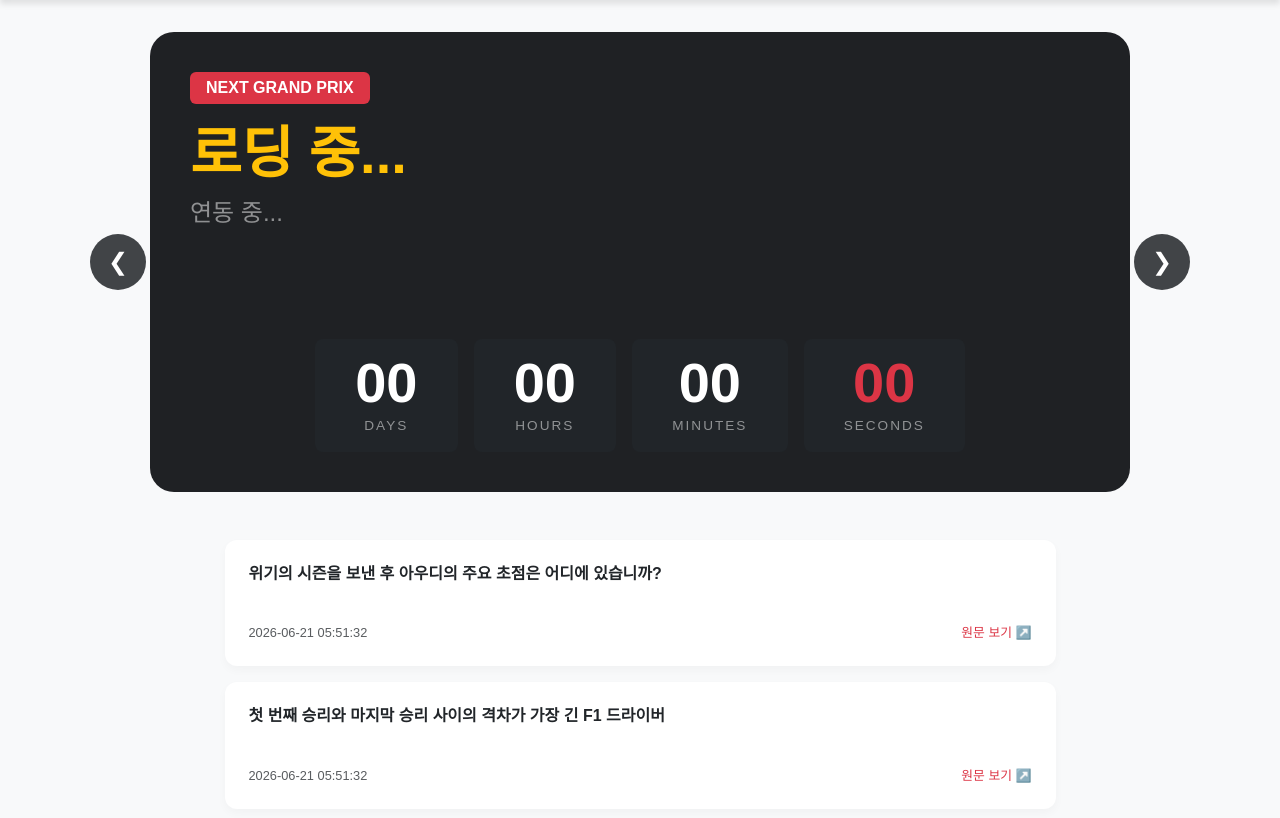
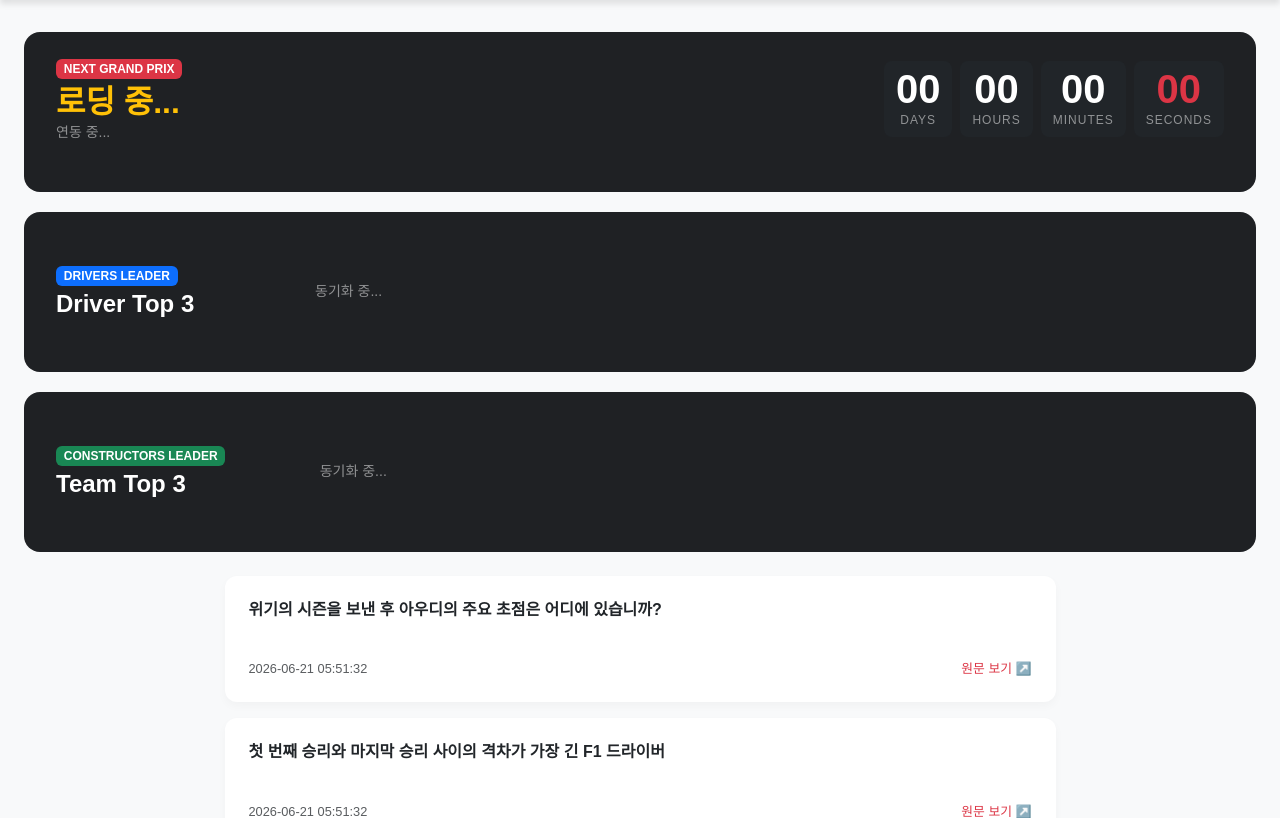
Before and after one commit to comp0604/f1aggregator, a Flask app: page / in a window 1280 px wide. Shown: the part 96-914 px from the top of the page. Run offline with Flask 3, Linux system fonts and the light colour scheme; data comes from the database, SQL or seed files in the repository.

Commit message:
대시보드를 화살표 없는 전체 횡폭 슬림 3줄 레이아웃으로 변경

```diff
--- a/templates/index.html
+++ b/templates/index.html
@@ -12,121 +12,103 @@
         .f1-logo { color: white; text-decoration: none; transition: opacity 0.2s; }
         .f1-logo:hover { opacity: 0.8; color: white; }
 
-        /* 📦 초대형 슬라이더 컨테이너 */
-        .dashboard-slider-wrapper {
-            position: relative;
-            max-width: 1100px;
-            margin: 0 auto 3rem auto;
-            padding: 0 60px;
-        }
-
-        /* 🏎️ 초대형 대시보드 카드 */
-        .dashboard-card {
+        /* 🏎️ 화면 횡을 가득 채우는 슬림 대시보드 행(Row) 스타일 */
+        .dashboard-row-card {
             position: relative;
             background-color: #1f2124;
             border: none;
-            border-radius: 24px;
+            border-radius: 16px;
             color: white;
             cursor: pointer;
             transition: transform 0.2s, box-shadow 0.2s;
-            min-height: 460px; /* 화면 절반 수준의 높이 */
+            min-height: 160px; /* 💥 높이를 슬림하게 줄임 */
             overflow: hidden;
-            display: none;
-            padding: 2.5rem !important;
+            padding: 1.5rem 2rem !important;
+            margin-bottom: 1.25rem; /* 행 사이 간격 */
+            width: 100%;
         }
-        .dashboard-card.active {
-            display: flex;
-            flex-direction: column;
-            justify-content: space-between;
-        }
-        .dashboard-card:hover {
-            transform: translateY(-6px);
-            box-shadow: 0 15px 35px rgba(225, 6, 0, 0.25);
+        .dashboard-row-card:hover {
+            transform: translateY(-3px);
+            box-shadow: 0 8px 20px rgba(225, 6, 0, 0.18);
         }
 
-        /* 🌌 분위기용 흐릿한 배경 레이어 */
-        .dashboard-card::before {
+        /* 🌌 배경 분위기용 블러 레이어 */
+        .dashboard-row-card::before {
             content: "";
             position: absolute;
             top: 0; left: 0; right: 0; bottom: 0;
             background-image: var(--bg-image, none);
             background-size: cover;
             background-position: center;
-            filter: blur(12px) brightness(0.25); /* 블러를 더 주어 몽환적인 분위기 연출 */
+            filter: blur(15px) brightness(0.25);
             transform: scale(1.1);
             z-index: 0;
             transition: background-image 0.5s ease-in-out;
         }
 
-        .dashboard-card > * {
+        .dashboard-row-card > * {
             position: relative;
             z-index: 1;
         }
 
-        /* ◀ ▶ 화살표 버튼 */
-        .slider-arrow {
-            position: absolute;
-            top: 50%;
-            transform: translateY(-50%);
-            width: 56px;
-            height: 56px;
-            background-color: rgba(33, 37, 41, 0.85);
-            color: white;
-            border: none;
-            border-radius: 50%;
-            font-size: 1.5rem;
+        /* ↔️ 가로 정렬을 위한 내부 컨텐츠 컨테이너 */
+        .row-content {
+            display: flex;
+            align-items: center;
+            justify-content: space-between;
+            width: 100%;
+            flex-wrap: wrap;
+            gap: 1.5rem;
+        }
+
+        /* ⏰ 타이머 크기 슬림화 조정 */
+        .timer-num { font-size: 2.5rem !important; font-weight: 800; line-height: 1; }
+        .timer-label { font-size: 0.75rem; letter-spacing: 1px; margin-top: 2px; }
+
+        /* 🏆 3열 가로 정렬을 위한 랭킹 보드 너비 확보 */
+        .rank-container {
+            flex-grow: 1;
+            max-width: 700px;
+            display: flex;
+            gap: 10px;
+        }
+        .mini-rank-row {
+            background-color: rgba(255,255,255,0.09);
+            border-radius: 8px;
+            padding: 10px 18px;
+            font-size: 1.05rem;
+            font-weight: bold;
+            flex: 1; /* 세 개가 가로로 똑같은 비율로 나열됨 */
+            display: flex;
+            justify-content: space-between;
+            align-items: center;
+        }
+
+        /* ✨ 줄어든 높이에 맞춘 짤림 방지 전면 이미지 */
+        .fg-image-wrapper {
+            width: 110px;
+            height: 110px;
             display: flex;
             align-items: center;
             justify-content: center;
-            cursor: pointer;
-            transition: background-color 0.2s;
-            z-index: 10;
-        }
-        .slider-arrow:hover { background-color: #e10600; }
-        .slider-arrow.prev-btn { left: 0; }
-        .slider-arrow.next-btn { right: 0; }
-
-        /* ⏰ 디데이 타이머 */
-        .timer-num { font-size: 3.5rem !important; font-weight: 800; line-height: 1; }
-        .timer-label { font-size: 0.85rem; letter-spacing: 2px; margin-top: 5px; }
-
-        /* 🏆 랭킹 리스트 레이아웃 구조 */
-        .rank-container { flex-grow: 1; max-width: 550px; }
-        .mini-rank-row {
-            background-color: rgba(255,255,255,0.09);
-            border-radius: 10px;
-            padding: 14px 24px;
-            margin-bottom: 10px;
-            font-size: 1.2rem;
-            font-weight: bold;
-        }
-
-        /* ✨ 짤림 방지용 전면 실시간 이미지 오버레이 스펙 */
-        .fg-image-wrapper {
-            display: flex;
-            align-items: center;
-            justify-content: center;
-            width: 220px;
-            height: 220px;
+            flex-shrink: 0;
         }
         .dash-foreground-img {
             width: 100%;
             height: 100%;
-            box-shadow: 0 12px 24px rgba(0,0,0,0.4);
-            border: 4px solid rgba(255, 255, 255, 0.2);
-            display: none; /* 이미지 로드 전 임시 숨김 */
+            box-shadow: 0 6px 15px rgba(0,0,0,0.4);
+            border: 3px solid rgba(255, 255, 255, 0.25);
+            display: none;
         }
-        /* 드라이버: 인물 중심이므로 원형 크롭 및 상단 고정 조절 */
         #driver-avatar {
             border-radius: 50%;
             object-fit: cover;
             object-position: center 15%;
         }
-        /* 팀 로고: 투명하거나 짤리면 안 되므로 흰 배경 베이스에 안쪽 여백 배치 */
         #team-logo {
-            border-radius: 20px;
+            border-radius: 12px;
             object-fit: contain;
-            padding: 20px;
+            padding: 10px;
             background-color: rgba(255, 255, 255, 0.95);
             border: none;
         }
@@ -148,33 +130,32 @@
         </div>
     </header>
 
-    <main class="container">
+    <div class="container-fluid px-4 mb-4">
 
-        <div class="dashboard-slider-wrapper">
-            <button class="slider-arrow prev-btn" id="slide-prev-btn">&#10094;</button>
-
-            <div id="card-race" class="card dashboard-card active" onclick="location.href='/calendar'">
+        <div id="card-race" class="card dashboard-row-card" onclick="location.href='/calendar'">
+            <div class="row-content">
                 <div>
-                    <span class="badge bg-danger px-3 py-2 fs-6 mb-3">NEXT GRAND PRIX</span>
-                    <h1 id="dash-race-name" class="display-4 fw-bold text-warning mb-2">로딩 중...</h1>
-                    <p id="dash-race-circuit" class="fs-4 text-white-50 mb-0">연동 중...</p>
+                    <span class="badge bg-danger mb-1">NEXT GRAND PRIX</span>
+                    <h2 id="dash-race-name" class="fw-bold text-warning m-0">로딩 중...</h2>
+                    <p id="dash-race-circuit" class="text-white-50 small m-0">연동 중...</p>
                 </div>
-                <div class="d-flex justify-content-between gap-3 text-center mt-4 w-100 mx-auto" style="max-width: 650px;">
-                    <div class="bg-dark p-3 rounded-3 flex-fill"><div id="d-day" class="timer-num">00</div><div class="timer-label text-white-50">DAYS</div></div>
-                    <div class="bg-dark p-3 rounded-3 flex-fill"><div id="d-hour" class="timer-num">00</div><div class="timer-label text-white-50">HOURS</div></div>
-                    <div class="bg-dark p-3 rounded-3 flex-fill"><div id="d-min" class="timer-num">00</div><div class="timer-label text-white-50">MINUTES</div></div>
-                    <div class="bg-dark p-3 rounded-3 flex-fill"><div id="d-sec" class="timer-num text-danger">00</div><div class="timer-label text-white-50">SECONDS</div></div>
+                <div class="d-flex gap-2 text-center" style="min-width: 340px;">
+                    <div class="bg-dark p-2 rounded-3 flex-fill"><div id="d-day" class="timer-num">00</div><div class="timer-label text-white-50">DAYS</div></div>
+                    <div class="bg-dark p-2 rounded-3 flex-fill"><div id="d-hour" class="timer-num">00</div><div class="timer-label text-white-50">HOURS</div></div>
+                    <div class="bg-dark p-2 rounded-3 flex-fill"><div id="d-min" class="timer-num">00</div><div class="timer-label text-white-50">MINUTES</div></div>
+                    <div class="bg-dark p-2 rounded-3 flex-fill"><div id="d-sec" class="timer-num text-danger">00</div><div class="timer-label text-white-50">SECONDS</div></div>
+                </div>
             </div>
         </div>
 
-            <div id="card-driver" class="card dashboard-card" onclick="location.href='/standings'">
-                <div>
-                    <span class="badge bg-primary px-3 py-2 fs-6 mb-3">CHAMPIONSHIP LEADER</span>
-                    <h2 class="display-5 fw-bold text-white mb-1">Driver Top 3</h2>
+        <div id="card-driver" class="card dashboard-row-card" onclick="location.href='/standings'">
+            <div class="row-content">
+                <div style="min-width: 160px;">
+                    <span class="badge bg-primary mb-1">DRIVERS LEADER</span>
+                    <h4 class="fw-bold text-white m-0">Driver Top 3</h4>
                 </div>
-                <div class="d-flex flex-column flex-md-row align-items-center justify-content-between gap-5 w-100 mt-2">
                 <div id="dash-drivers-box" class="rank-container">
-                        <div class="text-muted">동기화 중...</div>
+                    <div class="text-white-50 small">동기화 중...</div>
                 </div>
                 <div class="fg-image-wrapper">
                     <img id="driver-avatar" class="dash-foreground-img" src="" alt="Driver Face">
@@ -182,14 +163,14 @@
             </div>
         </div>
 
-            <div id="card-team" class="card dashboard-card" onclick="location.href='/standings'">
-                <div>
-                    <span class="badge bg-success px-3 py-2 fs-6 mb-3">CONSTRUCTOR LEADER</span>
-                    <h2 class="display-5 fw-bold text-white mb-1">Team Top 3</h2>
+        <div id="card-team" class="card dashboard-row-card" onclick="location.href='/standings'">
+            <div class="row-content">
+                <div style="min-width: 160px;">
+                    <span class="badge bg-success mb-1">CONSTRUCTORS LEADER</span>
+                    <h4 class="fw-bold text-white m-0">Team Top 3</h4>
                 </div>
-                <div class="d-flex flex-column flex-md-row align-items-center justify-content-between gap-5 w-100 mt-2">
                 <div id="dash-teams-box" class="rank-container">
-                        <div class="text-muted">동기화 중...</div>
+                    <div class="text-white-50 small">동기화 중...</div>
                 </div>
                 <div class="fg-image-wrapper">
                     <img id="team-logo" class="dash-foreground-img" src="" alt="Team Logo">
@@ -197,9 +178,9 @@
             </div>
         </div>
 
-            <button class="slider-arrow next-btn" id="slide-next-btn">&#10095;</button>
     </div>
 
+    <main class="container">
         <div class="row">
             <div class="col-lg-9 mx-auto">
                 {% if articles %}
@@ -246,7 +227,6 @@
             const driversUrl = "https://api.jolpi.ca/ergast/f1/current/driverStandings.json";
             const teamsUrl = "https://api.jolpi.ca/ergast/f1/current/constructorStandings.json";
 
-            // 🛠️ 위키피디아에서 배경 이미지와 전면 선명한 이미지를 동시에 처리하도록 확장
             function fetchWikiImage(wikiUrl, elementId, foregroundId = null) {
                 if (!wikiUrl) return;
                 const pageTitle = wikiUrl.split('/wiki/')[1];
@@ -259,10 +239,7 @@
                     .then(data => {
                         const imgUrl = data.originalimage?.source || data.thumbnail?.source;
                         if (imgUrl) {
-                            // 1. 대형 블러 처리용 배경 이미지 세팅
                             document.getElementById(elementId).style.setProperty('--bg-image', `url('${imgUrl}')`);
-
-                            // 2. 우측 전면 프레임용 선명한 원본 이미지 매핑
                             if (foregroundId) {
                                 const fgElement = document.getElementById(foregroundId);
                                 fgElement.src = imgUrl;
@@ -273,7 +250,7 @@
                     .catch(err => console.error("위키 이미지 로드 실패:", err));
             }
 
-            // 1. 레이스 캘린더 연동
+            // 1. 레이스 캘린더 데이터 연동
             fetch(calendarUrl)
                 .then(res => res.json())
                 .then(data => {
@@ -298,7 +275,7 @@
                     updateClock(); setInterval(updateClock, 1000);
                 });
 
-            // 2. 드라이버 랭킹 연동 (배경 + 원형 전면 프로필 매칭)
+            // 2. 드라이버 랭킹 데이터 연동 (Top 3 가로 배치)
             fetch(driversUrl).then(res => res.json()).then(data => {
                 const list = data.MRData.StandingsTable.StandingsLists[0].DriverStandings.slice(0, 3);
                 let html = ""; const medals = ["🥇", "🥈", "🥉"];
@@ -306,12 +283,12 @@
                     if (idx === 0) {
                         fetchWikiImage(item.Driver.url, "card-driver", "driver-avatar");
                     }
-                    html += `<div class="d-flex justify-content-between mini-rank-row"><span>${medals[idx]} ${item.Driver.givenName} ${item.Driver.familyName}</span><span class="text-warning">${item.points} P</span></div>`;
+                    html += `<div class="mini-rank-row"><span>${medals[idx]} ${item.Driver.familyName}</span><span class="text-warning">${item.points} P</span></div>`;
                 });
                 document.getElementById("dash-drivers-box").innerHTML = html;
             });
 
-            // 3. 팀 랭킹 연동 (배경 + 스퀘어 화이트 액자형 로고 매칭)
+            // 3. 팀 랭킹 데이터 연동 (Top 3 가로 배치)
             fetch(teamsUrl).then(res => res.json()).then(data => {
                 const list = data.MRData.StandingsTable.StandingsLists[0].ConstructorStandings.slice(0, 3);
                 let html = ""; const medals = ["🥇", "🥈", "🥉"];
@@ -319,41 +296,9 @@
                     if (idx === 0) {
                         fetchWikiImage(item.Constructor.url, "card-team", "team-logo");
                     }
-                    html += `<div class="d-flex justify-content-between mini-rank-row"><span>${medals[idx]} ${item.Constructor.name}</span><span class="text-success">${item.points} P</span></div>`;
+                    html += `<div class="mini-rank-row"><span>${medals[idx]} ${item.Constructor.name.split(" ")[0]}</span><span class="text-success">${item.points} P</span></div>`;
                 });
                 document.getElementById("dash-teams-box").innerHTML = html;
-            });
-
-            // 캐러셀 컨트롤러
-            const slides = [
-                document.getElementById("card-race"),
-                document.getElementById("card-driver"),
-                document.getElementById("card-team")
-            ];
-            let currentSlideIdx = 0;
-
-            function showSlide(index) {
-                if (index >= slides.length) currentSlideIdx = 0;
-                else if (index < 0) currentSlideIdx = slides.length - 1;
-                else currentSlideIdx = index;
-
-                slides.forEach((slide, i) => {
-                    if (i === currentSlideIdx) {
-                        slide.classList.add("active");
-                    } else {
-                        slide.classList.remove("active");
-                    }
-                });
-            }
-
-            document.getElementById("slide-prev-btn").addEventListener("click", function(e) {
-                e.stopPropagation();
-                showSlide(currentSlideIdx - 1);
-            });
-
-            document.getElementById("slide-next-btn").addEventListener("click", function(e) {
-                e.stopPropagation();
-                showSlide(currentSlideIdx + 1);
             });
         });
     </script>
```
Lines whose indentation alone changed are shown as unchanged.
